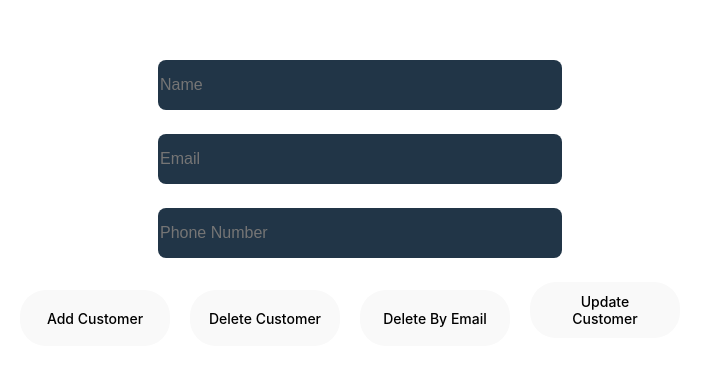
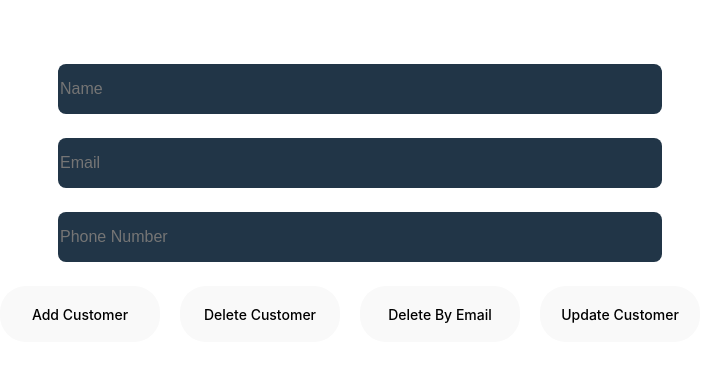
Before and after one commit to DasunNirmal/React-Introduction, a React (Vite) app: page / in a window 1280 px wide. Shown: the part 185-550 px from the top of the page, without its empty margins (280-990 px from the left). Built offline with nearby package versions, Linux system fonts and the light colour scheme.

Commit message:
update function fixed

```diff
--- a/src/App.css
+++ b/src/App.css
@@ -42,7 +42,7 @@
 }
 .inputCSS {
   height: 3em;
-  width: 400px;
+  width: 600px;
   font-size: 16px;
   border: none;
   background-color: #213547;
@@ -50,7 +50,7 @@
 }
 .buttonCSS {
   height: 4em;
-  width: 150px;
+  width: 160px;
   font-size: 14px;
   margin-right: 20px;
   border-radius: 26px;
```
